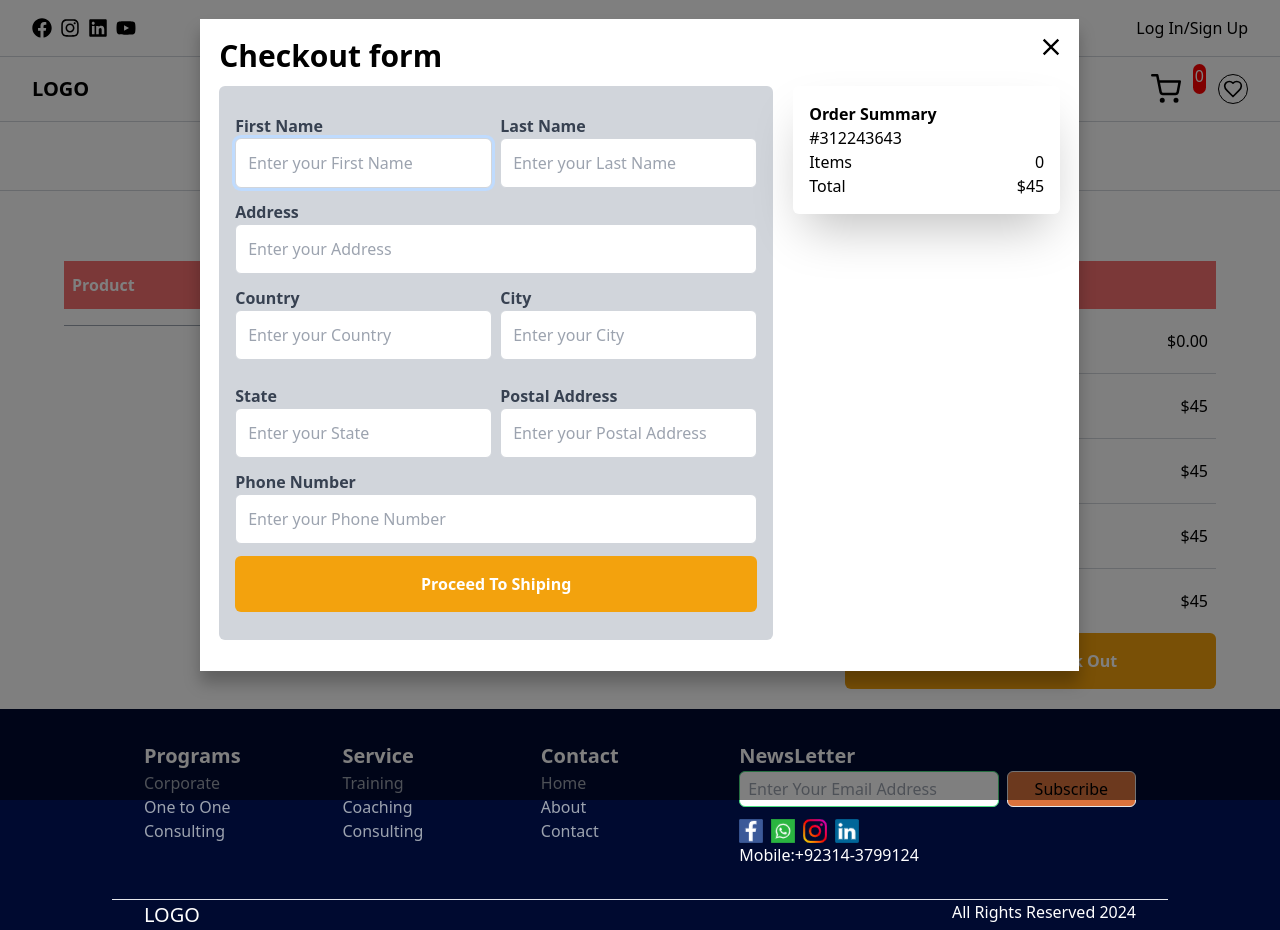
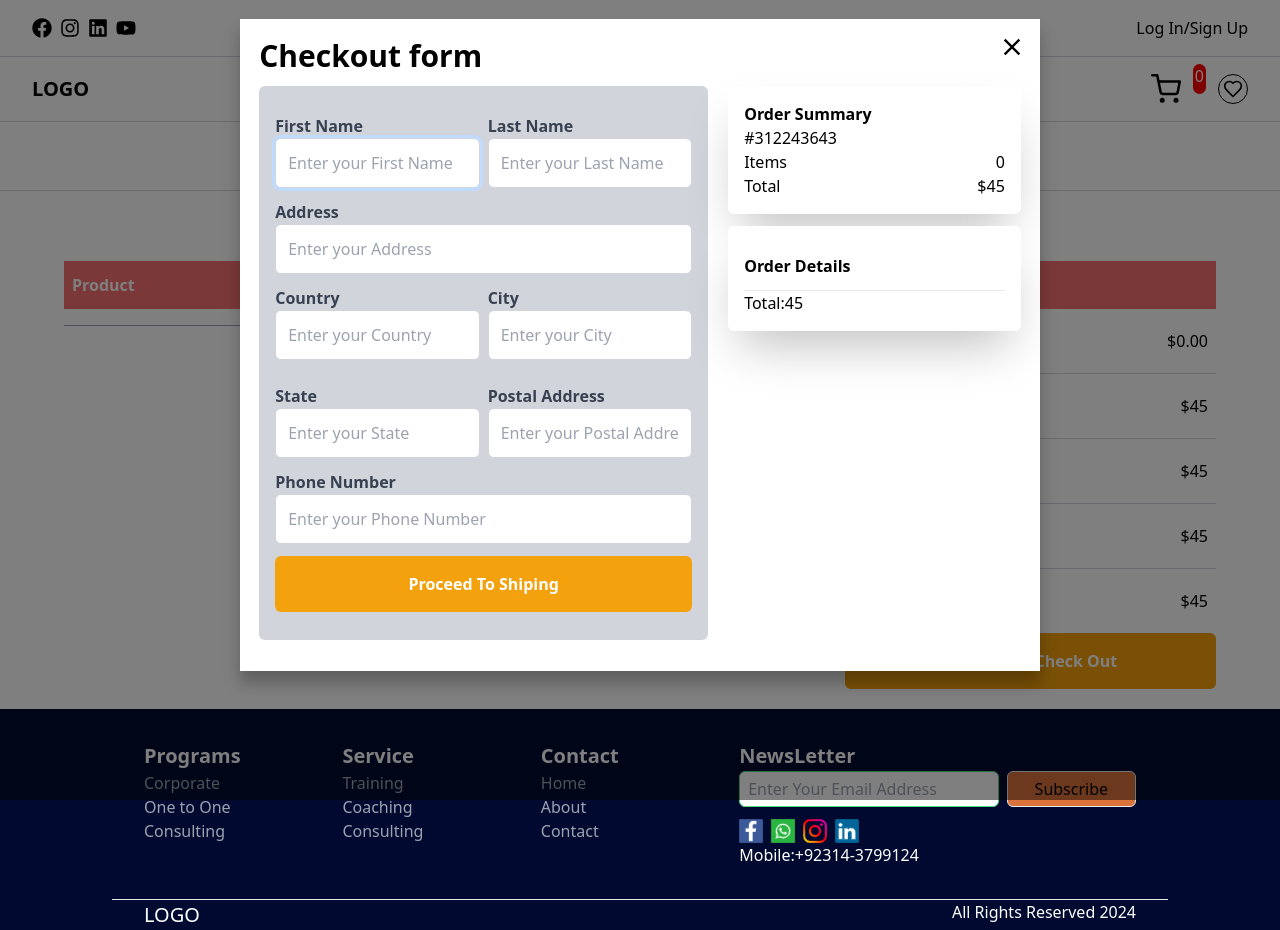
Before and after one commit to itsHaseeb-Hassan/ecomerceApp-fakeStoreApi, a React (Vite) app: page /cart in a window 1280 px wide. Both pictures are taken after a click on the button "Proceed To Check Out". Built offline with nearby package versions, Linux system fonts and the light colour scheme; data requests are answered from the project's data file.

Commit message:
json server checkout data get

```diff
--- /dev/null
+++ b/db.json
@@ -0,0 +1,16 @@
+{
+    "orderDetail":[
+        {
+          "First_Name":"Ali",
+          "last_Name":"Hassan",
+          "address":"p-1406 street no 2 Faizabad",
+          "country":"Pakistan",
+          "city":"Faisalabd",
+          "state":"Punjab",
+          "postal":"38000",
+          "phone_number":"03061747322",
+          "orderSummary":{"orderNumber":"#312243643","items":"2","total":"$65.98"}
+
+        }
+    ]
+}
--- a/package.json
+++ b/package.json
@@ -5,6 +5,7 @@
   "type": "module",
   "scripts": {
     "dev": "vite",
+    "start": "json-server --watch db.json --port 3001",
     "build": "vite build",
     "lint": "eslint . --ext js,jsx --report-unused-disable-directives --max-warnings 0",
     "preview": "vite preview"
@@ -12,6 +13,7 @@
   "dependencies": {
     "@reduxjs/toolkit": "^2.2.3",
     "axios": "^1.6.8",
+    "json-server": "^1.0.0-beta.0",
     "react": "^18.2.0",
     "react-dom": "^18.2.0",
     "react-icons": "^5.2.1",
--- /dev/null
+++ b/src/Admin/components/SIdebar/SideBar.jsx
@@ -0,0 +1,12 @@
+import React from 'react'
+
+const SideBar = () => {
+
+  return (
+    <div>
+
+    </div>
+  )
+}
+
+export default SideBar
--- /dev/null
+++ b/src/Redux/Slice/CheckoutSlice.js
@@ -0,0 +1,45 @@
+import { createSlice, createAsyncThunk } from "@reduxjs/toolkit";
+import axios from "axios";
+
+const initialState = {
+    data: [],
+    status: 'idle', // To track the status of the async operation
+    error: null // To store any potential errors
+}
+
+// Define your async thunk function
+export const fetchData = createAsyncThunk(
+    'fetchData', // Action type string
+    async () => {
+        try {
+            const response = await axios.get('http://localhost:3001/orderDetail');
+            return response.data; // Assuming your API returns data
+        } catch (error) {
+            throw error; // Throw any errors to be handled by Redux Toolkit
+        }
+    }
+);
+
+const checkoutSlice = createSlice({
+    name: 'checkout',
+    initialState,
+    reducers: {
+        // You can define other synchronous actions here if needed
+    },
+    extraReducers: (builder) => {
+        builder
+            .addCase(fetchData.pending, (state) => {
+                state.status = 'loading'; // Update status to loading while fetching
+            })
+            .addCase(fetchData.fulfilled, (state, action) => {
+                state.status = 'succeeded'; // Update status to succeeded on successful fetch
+                state.data = action.payload; // Update state with fetched data
+            })
+            .addCase(fetchData.rejected, (state, action) => {
+                state.status = 'failed'; // Update status to failed if fetch fails
+                state.error = action.error.message; // Store error message
+            });
+    },
+});
+
+export default checkoutSlice.reducer;
--- a/src/Redux/Store.js
+++ b/src/Redux/Store.js
@@ -1,6 +1,7 @@
 import { configureStore } from "@reduxjs/toolkit";
 import productReducer from './Slice/productSlice'
 import cartReducer from './Slice/CartSlice'
+import checkoutReducer from './Slice/CheckoutSlice'
 import { persistReducer,persistStore } from "redux-persist";
 import storage from "redux-persist/lib/storage";
 import { combineReducers } from "@reduxjs/toolkit";
@@ -13,6 +14,7 @@ const persistConfig={
 const rootReducer =combineReducers({
     product:productReducer,
     cart:cartReducer,
+    checkout:checkoutReducer,
 })
 
 const persistedReducer=persistReducer(persistConfig,rootReducer)
--- a/src/components/Cart.jsx
+++ b/src/components/Cart.jsx
@@ -53,7 +53,7 @@ const dispatch=useDispatch()
           isOpen={modalOpen}
           onClose={() => setModalOpen(false)}
           center
-          data={<ProceedForm Total={estimatedTotal} cartLength={cart.length}/>}
+          data={<ProceedForm Total={estimatedTotal} cart={cart} selectedItems={selectedItems}/>}
         />
       )}
         <TopBar />
--- a/src/components/Modal/ModalLayout.jsx
+++ b/src/components/Modal/ModalLayout.jsx
@@ -2,14 +2,9 @@ import React from 'react'
 import Modal from 'react-responsive-modal';
 import 'react-responsive-modal/styles.css';
 const ModalLayout = ({ isOpen, onClose, data }) => {
-  const customStyles = {
-    modal: {
-      maxWidth: '1200px',
-      overflow:'hidden',
-    },
-  };
+
   return (
-    <Modal open={isOpen} onClose={onClose} styles={customStyles}  >
+    <Modal open={isOpen} onClose={onClose}   >
       {data}
   </Modal>
   )
--- a/src/components/ProceedForm.jsx
+++ b/src/components/ProceedForm.jsx
@@ -1,12 +1,21 @@
-import React from 'react';
+import React,{useEffect} from 'react';
 import FromInput from './Input/FromInput';
+import { useSelector,useDispatch } from 'react-redux';
+import { fetchData } from '../Redux/Slice/CheckoutSlice';
+const ProceedForm = ({Total,cart,selectedItems}) => {
+   console.log(typeof(cart))
+  const dispatch=useDispatch()
 
-const ProceedForm = ({Total,cartLength}) => {
+  useEffect(() => {
+    dispatch(fetchData());
+}, []);
+   const Checkout=useSelector(state=>state)
+   console.log(Checkout)
   return (
     <>
     <h2 className='text-3xl font-bold'>Checkout form</h2>
-    <div className="grid grid-cols-3 my-3 gap-5">
-     <div className='  flex items-center  bg-gray-300 p-4 rounded-md col-span-2'>
+    <div className="grid grid-cols-5 my-3 gap-5">
+     <div className='  flex items-center  bg-gray-300 p-4 rounded-md col-span-3'>
       <div className='flex flex-col' >
         <div className='flex items-center gap-2 my-3'>
       <FromInput name="First Name" id="firstname"   placeholder="Enter your First Name"/>
@@ -32,18 +41,35 @@ const ProceedForm = ({Total,cartLength}) => {
      </div>
 
      </div>
-
+     <div className='col-span-2'>
      <div className=' bg-white shadow-2xl rounded-md p-4 h-fit'>
       <h1 className='font-bold text-md'>Order Summary</h1>
       <p>#312243643</p>
       <div className='flex justify-between'>
         <p>Items</p>
-        <p>{cartLength}</p>
+        <p>{cart.length}</p>
       </div>
       <div className='flex justify-between'>
         <p>Total</p>
         <p>${Total}</p>
       </div>
+     </div>
+     <div className='bg-white shadow-2xl rounded-md p-4 mt-3 h-fit'>
+      <h1 className='font-bold text-md py-3 border-b'>Order Details</h1>
+      {
+        cart.map((item,index)=>{
+          const selectedItem = selectedItems[index];
+          return(
+            <div key={index} className='py-3 flex justify-between items-center'>
+               <img src={item.image} className='h-10 w-10' alt="image not displayed" />
+               <p>Quatity:{selectedItem ? selectedItem : 1}</p>
+
+            </div>
+          )
+        })
+      }
+      <p>Total:{Total}</p>
+     </div>
      </div>
      </div>
 
```
Also changed, not shown: src/Admin/components/SIdebar/SideBarGroupLink.jsx (added), 1 other file (tests, documents, lock files or other folders).
